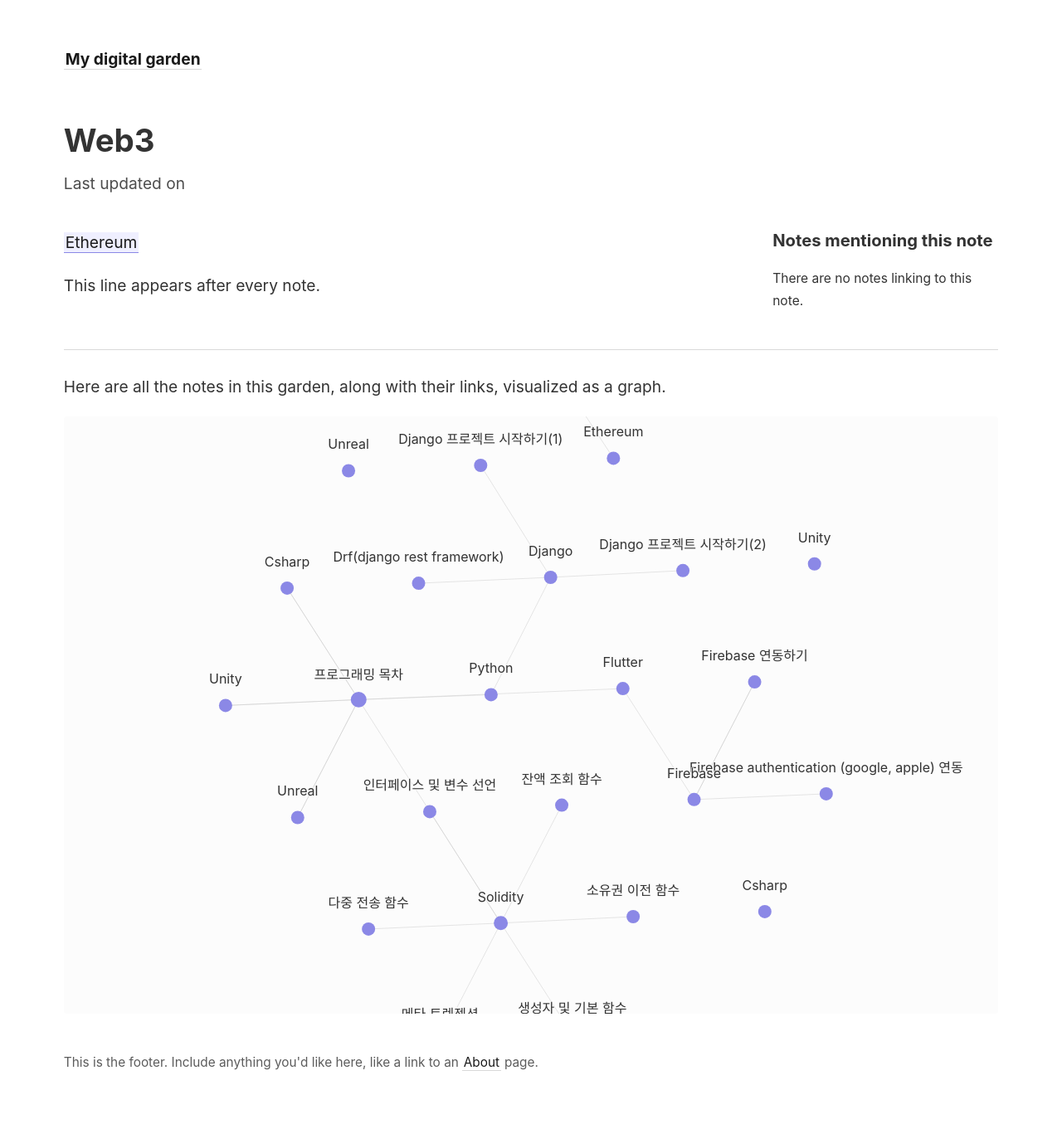
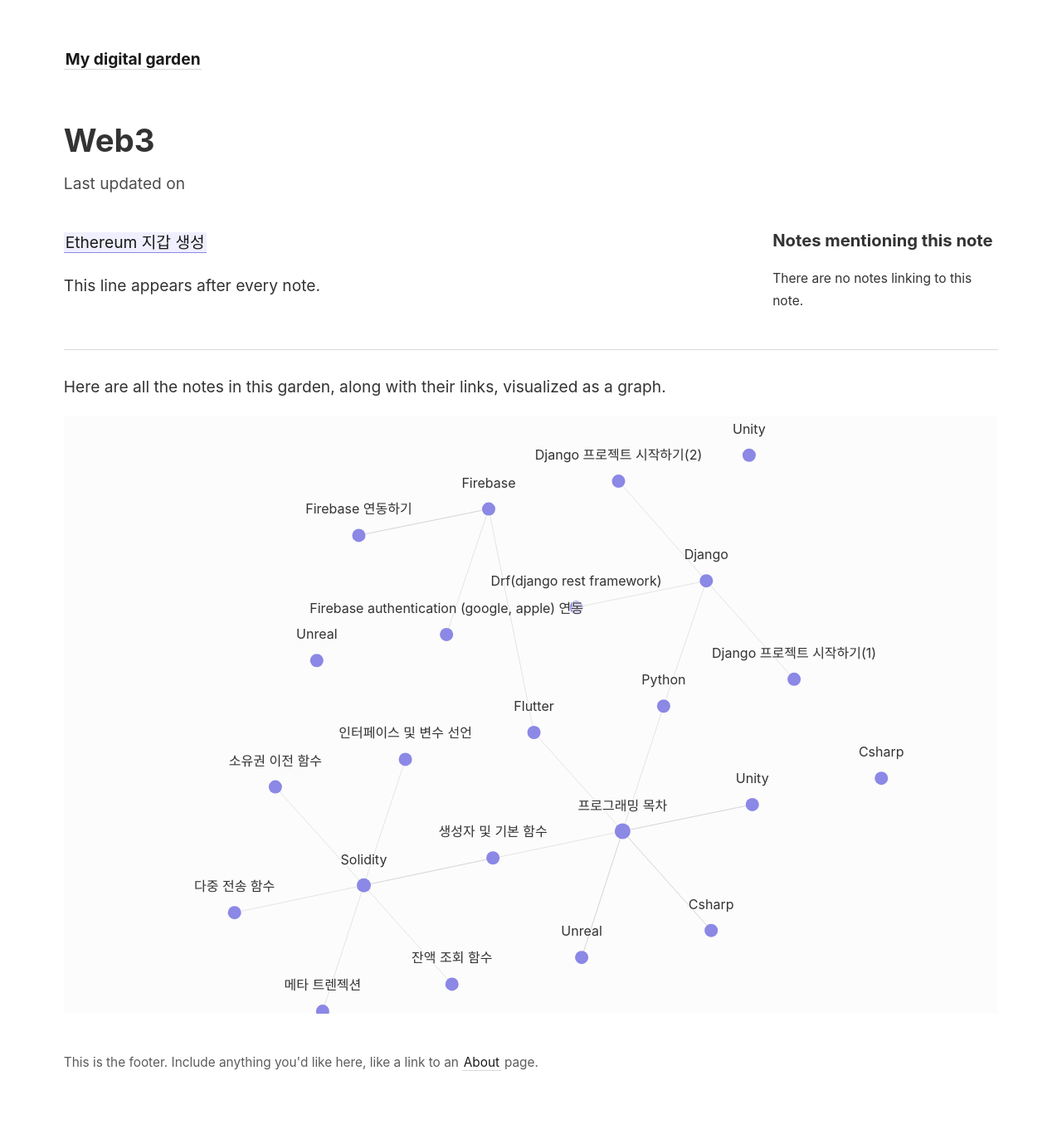
Before and after one commit to Willhong/hongcoding, a Jekyll site: the page built from _notes/Python/web3/Web3.md, in a window 1280 px wide. Shown: the whole page at 83% size. Built offline with Jekyll 4.4.1, drawn with Linux system fonts in a browser that asks for light colours.

Commit message:
vault backup: 2023-09-11 16:14:16

```diff
--- a/_notes/Python/web3/Web3.md
+++ b/_notes/Python/web3/Web3.md
@@ -1 +1 @@
-[[Ethereum]]
+[[Ethereum 지갑 생성]]
```
Also changed, not shown: _notes/Python/web3/Ethereum 지갑 생성.md (renamed from _notes/Ethereum.md).
